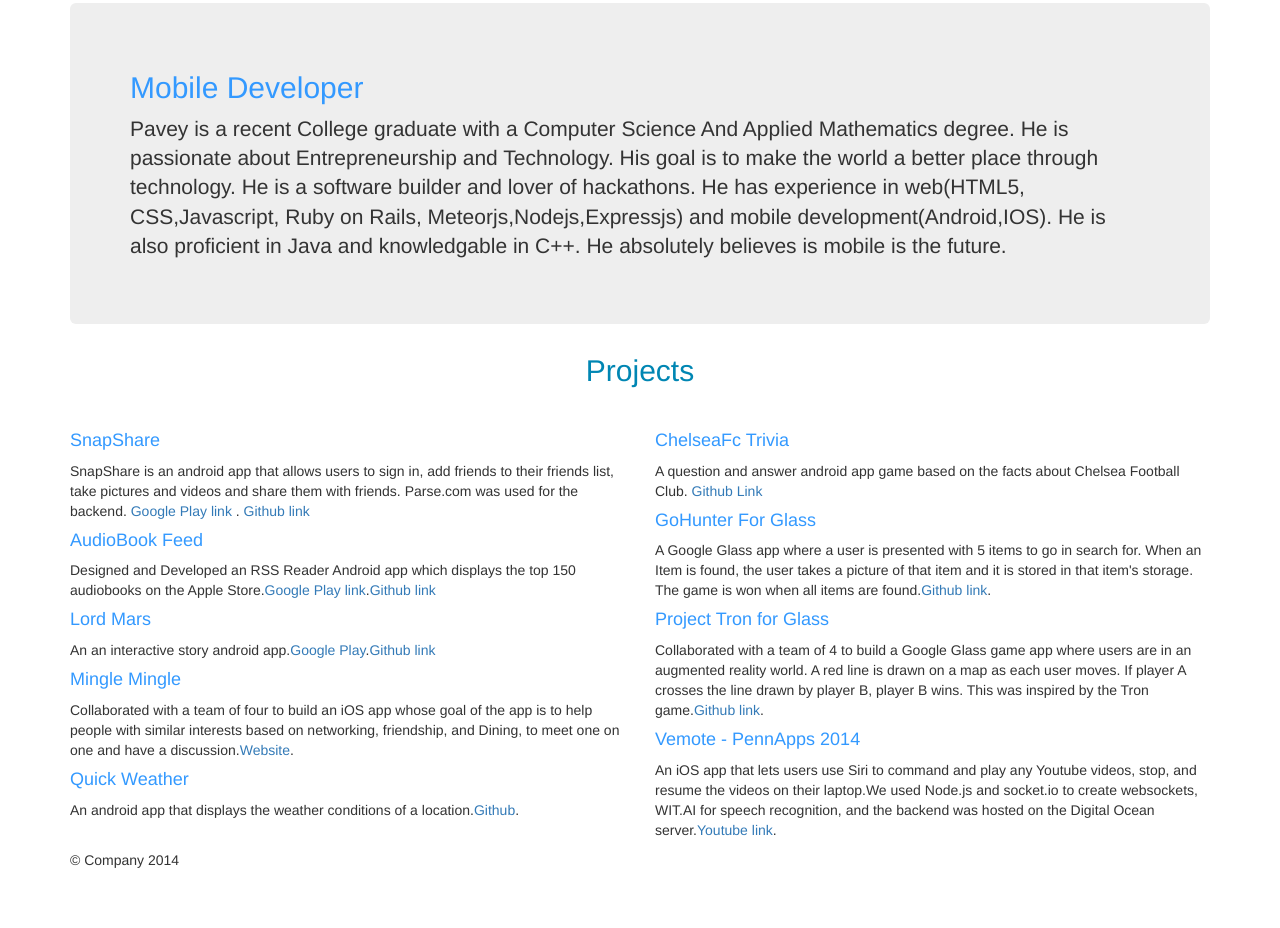
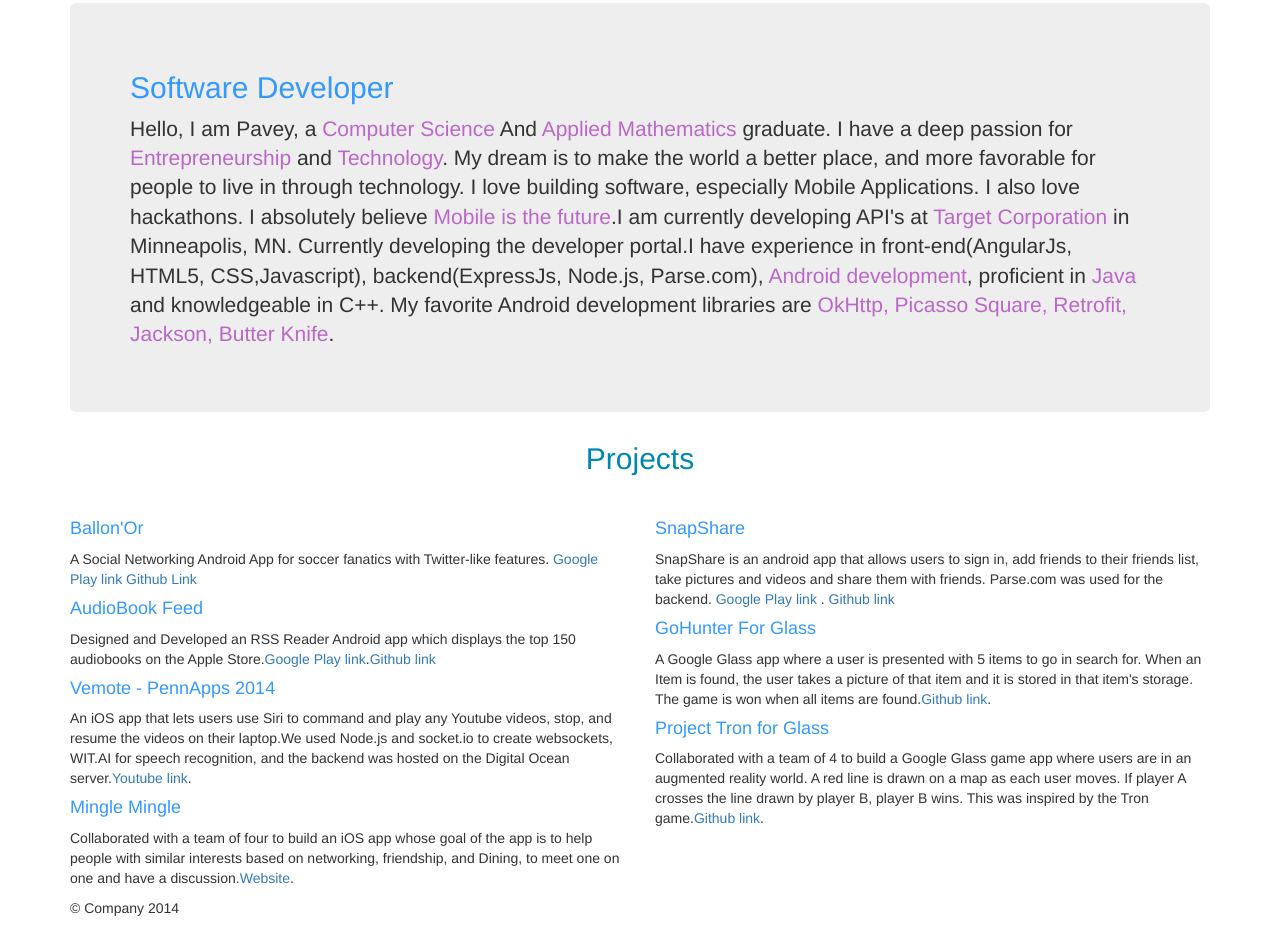
Before and after one commit to pavelnganpi/paveytel.github.io, a plain HTML site: page index.html in a window 1280 px wide. Shown: the part 260-1188 px from the top of the page. Before the commit the page ends 1140 px from the top, so only its background shows below. Drawn offline with nearby package versions, Linux system fonts and the light colour scheme; a script that the page names is missing.

Commit message:
updated info and resume

```diff
--- a/first.css
+++ b/first.css
@@ -35,6 +35,6 @@ p a:hover{
 
 }
 
-.para_color{
-  color: #b3e5fc;
+.target{
+  color: #ba68c8;
 }
--- a/index.html
+++ b/index.html
@@ -9,7 +9,7 @@
     <link rel="icon" href="../../favicon.ico">
 
     <title>Pavey Nganpi</title>
-  <link rel = "stylesheet" href="first.css">
+    <link rel="stylesheet" href="first.css">
 
     <!-- Latest compiled and minified CSS -->
     <link rel="stylesheet" href="https://maxcdn.bootstrapcdn.com/bootstrap/3.3.1/css/bootstrap.min.css">
@@ -31,7 +31,8 @@
 <nav class="navbar navbar-inverse navbar-fixed-top">
     <div class="container">
         <div class="navbar-header">
-      <button type="button" class="navbar-toggle collapsed" data-toggle="collapse" data-target="#navbar" aria-expanded="false" aria-controls="navbar">
+            <button type="button" class="navbar-toggle collapsed" data-toggle="collapse" data-target="#navbar"
+                    aria-expanded="false" aria-controls="navbar">
                 <span class="sr-only">Toggle navigation</span>
                 <span class="icon-bar"></span>
                 <span class="icon-bar"></span>
@@ -42,74 +43,88 @@
         <div id="navbar" class="collapse navbar-collapse">
             <ul class="nav navbar-nav">
                 <li class="active"><a href="#">Home</a></li>
-        <li><a href="https://github.com/paveytel">Github</a></li>
-        <li><a href="https://www.linkedin.com/profile/view?id=235928012&trk=nav_responsive_tab_profile">LinkedIn</a></li>
+                <li><a href="https://github.com/paveytel?tab=repositories">Github</a></li>
+                <li>
+                    <a href="https://www.linkedin.com/profile/view?id=235928012&trk=nav_responsive_tab_profile">LinkedIn</a>
+                </li>
                 <li><a href="pavey_resume.pdf">Resume</a></li>
             </ul>
-    </div><!--/.nav-collapse -->
+        </div>
+        <!--/.nav-collapse -->
     </div>
 </nav>
 
-<div class = "container">
+<div class="container body">
 
-  <img src="profile_pic.jpg"  class ="image" height="200" width="200" align="middle">
+    <img src="profile_pic.jpg" class="image" height="200" width="200" align="middle">
 
     <div class="jumbotron">
-    <h2>Mobile Developer</h2>
-    <p class="lead" class="para_color">Pavey is a recent College graduate with a Computer Science And Applied Mathematics degree.
-      He is passionate about Entrepreneurship and Technology. His goal is to make the world a better place
-      through technology. He is a software builder and lover of hackathons. He has experience in
-      web(HTML5, CSS,Javascript, Ruby on Rails, Meteorjs,Nodejs,Expressjs) and mobile development(Android,IOS).
-      He is also proficient in Java and
-      knowledgable in C++. He absolutely believes is mobile is the future.</p>
+        <h2>Software Developer</h2>
+
+        <p class="lead para_color">Hello, I am Pavey, a <span class = "target">Computer Science</span> And <span class = "target">Applied
+            Mathematics</span> graduate.
+            I have a deep passion for <span class = "target">Entrepreneurship</span> and <span class = "target">Technology</span>. My dream is to make the world a better place, and more favorable
+            for people to live in through technology. I love building software, especially Mobile Applications. I also love hackathons.
+            I absolutely believe <span class = "target">Mobile is the future</span>.I am currently developing API's at <span class = "target">Target Corporation</span> in Minneapolis, MN.
+            Currently developing the developer portal.I have experience in front-end(AngularJs, HTML5, CSS,Javascript), backend(ExpressJs, Node.js, Parse.com), <span class = "target">Android development</span>,
+            proficient in <span class = "target">Java</span> and knowledgeable in C++.
+            My favorite Android development libraries are <span class = "target">OkHttp, Picasso Square, Retrofit, Jackson, Butter Knife</span>.
+        </p>
     </div>
 
     <h2 align="middle" class="project">Projects</h2>
 
     <div class="row marketing" class="h4">
         <div class="col-lg-6">
+            <h4>Ballon'Or</h4>
+            <p> A Social Networking Android App for soccer fanatics with Twitter-like features.
+                <a href="https://play.google.com/store/apps/details?id=com.paveynganpi.ballonor"> Google Play link </a>
+                <a href="https://github.com/paveytel/BallonOr">Github Link</a></p>
+
+            <h4>AudioBook Feed</h4>
+
+            <p>Designed and Developed an RSS Reader Android app which displays the top 150
+                audiobooks on the Apple Store.<a href="http://bit.ly/1ug4ZcW">Google Play link</a>.<a
+                        href="http://bit.ly/1BlEBWt">Github link</a></p>
+
+            <h4>Vemote - PennApps 2014</h4>
+
+            <p> An iOS app that lets users use Siri to command and play any Youtube videos, stop,
+                and resume the videos on their laptop.We used Node.js and socket.io to create websockets, WIT.AI for
+                speech
+                recognition, and the backend was hosted on the Digital Ocean server.<a href="http://bit.ly/1KTcWz0">Youtube
+                    link</a>.</p>
+
+            <h4>Mingle Mingle</h4>
+
+            <p>Collaborated with a team of four to build an iOS app whose goal of the app
+                is to help people with similar interests based on networking, friendship, and Dining, to meet one on one
+                and have
+                a discussion.<a href="http://mynglemyngle.com/">Website</a>.</p>
+
+        </div>
+
+        <div class="col-lg-6">
+
             <h4 color="##33CCFF">SnapShare</h4>
             <p>SnapShare is an android app that allows users to sign in, add friends to their friends list, take
                 pictures and videos and share them with friends. Parse.com was used for the backend. <a href="http://bit.ly
 /1uekcRa"> Google Play link </a> . <a href="http://bit.ly/14QOcWR">Github link</a></p>
 
-      <h4>AudioBook Feed</h4>
-      <p>Designed and Developed an RSS Reader Android app which displays the top 150
-        audiobooks on the Apple Store.<a href="http://bit.ly/1ug4ZcW">Google Play link</a>.<a href="http://bit.ly/1BlEBWt">Github link</a></p>
+            <h4>GoHunter For Glass</h4>
 
-      <h4>Lord Mars</h4>
-      <p>An an interactive story android app.<a href="http://bit.ly/1ysjpO0">Google Play</a>.<a href="http://bit.ly/14QOTzr">Github link</a></p>
-
-      <h4>Mingle Mingle</h4>
-      <p>Collaborated with a team of four to build an iOS app whose goal of the app
-        is to help people with similar interests based on networking, friendship, and Dining, to meet one on one and have
-        a discussion.<a href="http://mynglemyngle.com/">Website</a>.</p>
-
-      <h4>Quick Weather</h4>
-      <p>An android app that displays the weather conditions of a location.<a href="http://bit.ly
-        /1EdNjEy">Github</a>.</p>
-
-    </div>
-
-    <div class="col-lg-6">
-      <h4>ChelseaFc Trivia</h4>
-      <p> A question and answer android app game based on the facts about Chelsea Football Club.
-        <a href="http://bit.ly/1wjqV6w">Github Link</a></p>
-
-      <h4>GoHunter For Glass</h4>
             <p> A Google Glass app where a user is presented with 5 items to go in search for. When an
-        Item is found, the user takes a picture of that item and it is stored in that item's storage. The game is won when all
+                Item is found, the user takes a picture of that item and it is stored in that item's storage. The game
+                is won when all
                 items are found.<a href="http://bit.ly/1ybxoG6">Github link</a>.</p>
 
             <h4>Project Tron for Glass</h4>
+
             <p> Collaborated with a team of 4 to build a Google Glass game app where users are
-        in an augmented reality world. A red line is drawn on a map as each user moves. If player A crosses the line
-        drawn by player B, player B wins. This was inspired by the Tron game.<a href="http://bit.ly/1BlK6EM">Github link</a>.</p>
-
-      <h4>Vemote - PennApps 2014</h4>
-      <p> An iOS app that lets users use Siri to command and play any Youtube videos, stop,
-        and resume the videos on their laptop.We used Node.js and socket.io to create websockets, WIT.AI for speech
-        recognition, and the backend was hosted on the Digital Ocean server.<a href="http://bit.ly/1KTcWz0" >Youtube link</a>.</p>
+                in an augmented reality world. A red line is drawn on a map as each user moves. If player A crosses the
+                line
+                drawn by player B, player B wins. This was inspired by the Tron game.<a href="http://bit.ly/1BlK6EM">Github
+                    link</a>.</p>
 
         </div>
     </div>
```
Also changed, not shown: 1 other file. Lines whose indentation alone changed are shown as unchanged.
